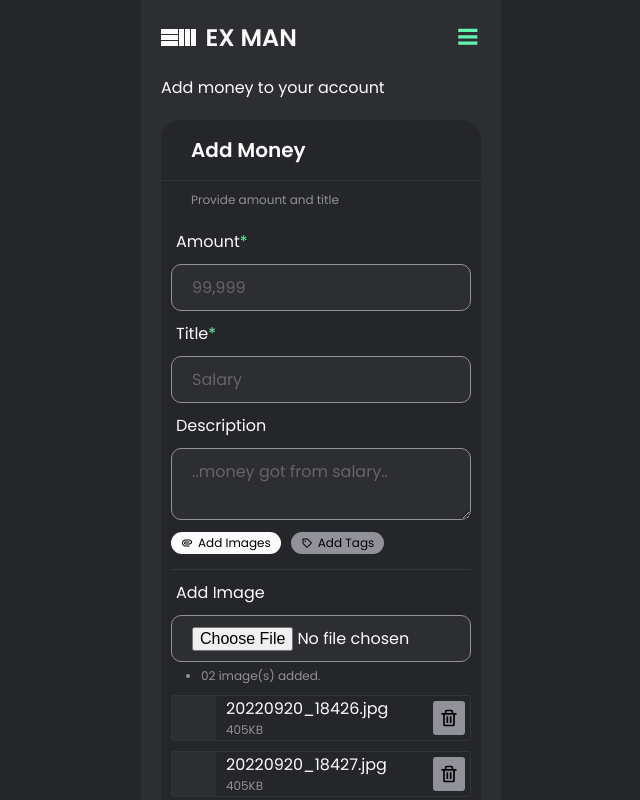
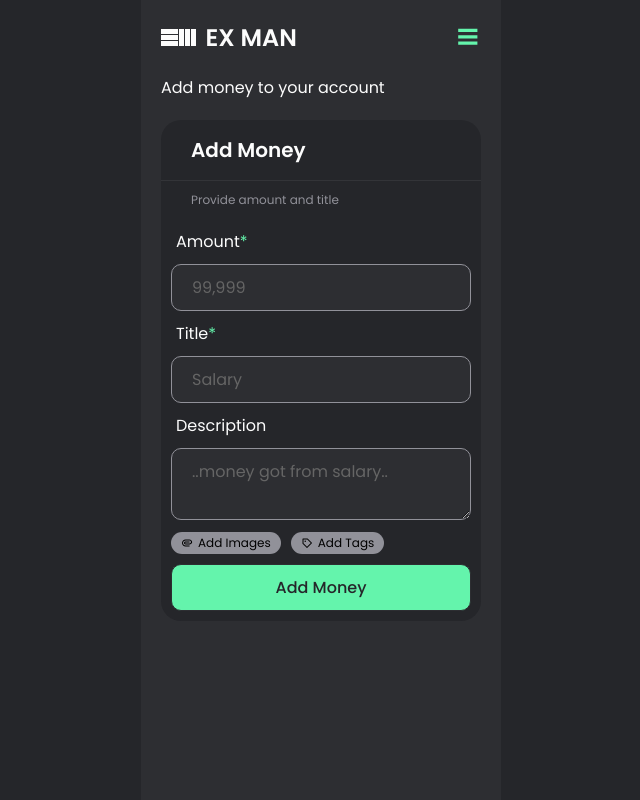
Before and after one commit to Rashed360/exman, a Next.js app: page /money in a window 1280 px wide. Shown: the whole page, without its empty margins (319-959 px from the left). Built offline with nearby package versions, Linux system fonts and the light colour scheme.

Commit message:
money page toglers

```diff
--- a/src/pages/money.js
+++ b/src/pages/money.js
@@ -1,8 +1,23 @@
 import Layout from '../components/Layout'
 import Navbar from '../components/Navbar'
 import { BiPaperclip, BiPurchaseTag, BiTrash, BiX } from 'react-icons/bi'
+import { useState } from 'react'
+import { useForm } from 'react-hook-form'
 
 const AddMoney = () => {
+	const { register, handleSubmit } = useForm()
+	const [showImages, setShowImages] = useState(false)
+	const [showTags, setShowTags] = useState(false)
+	const toggler = show => {
+		if (show === 0) {
+			setShowImages(!showImages)
+		} else {
+			setShowTags(!showTags)
+		}
+	}
+	const onSubmit = values => {
+		console.log(values)
+	}
 	return (
 		<Layout>
 			<Navbar toggleMode='' />
@@ -13,41 +28,42 @@ const AddMoney = () => {
 						<div className='heading'>
 							<h3>Add Money</h3>
 						</div>
-						<div className='content'>
+						<form className='content' onSubmit={handleSubmit(onSubmit)}>
 							<p className='title'>Provide amount and title</p>
 
 							<div className='formControl'>
 								<label htmlFor=''>
 									Amount<span>*</span>
 								</label>
-								<input type='number' placeholder='99,999' />
+								<input type='number' placeholder='99,999' {...register('amount')} />
 							</div>
 							<div className='formControl'>
 								<label htmlFor=''>
 									Title<span>*</span>
 								</label>
-								<input type='text' placeholder='Salary' />
+								<input type='text' placeholder='Salary' {...register('title')} />
 							</div>
 							<div className='formControl'>
 								<label htmlFor=''>Description</label>
-								<textarea placeholder='..money got from salary..' />
+								<textarea placeholder='..money got from salary..' {...register('description')} />
 							</div>
 
 							<div className='formGroup'>
 								<div className='formControl'>
-									<button className='mini_button active'>
+									<button className={`mini_button${showImages ? ' active' : ''}`} onClick={() => toggler(0)}>
 										<BiPaperclip />
 										Add Images
 									</button>
 								</div>
 								<div className='formControl'>
-									<button className='mini_button'>
+									<button className={`mini_button${showTags ? ' active' : ''}`} onClick={() => toggler(1)}>
 										<BiPurchaseTag />
 										Add Tags
 									</button>
 								</div>
 							</div>
 
+							{showImages && (
 								<div className='formSection'>
 									<div className='formControl'>
 										<label htmlFor=''>Add Image</label>
@@ -59,9 +75,7 @@ const AddMoney = () => {
 									<div className='formGroup vertical'>
 										<div className='display_image'>
 											<div className='image_box'>
-											<div className='image'>
-												{/* <img src='' alt='' /> */}
-											</div>
+												<div className='image'>{/* <img src='' alt='' /> */}</div>
 												<div className='text_group'>
 													<p>20220920_18426.jpg</p>
 													<p className='subTitle'>405KB</p>
@@ -73,9 +87,7 @@ const AddMoney = () => {
 										</div>
 										<div className='display_image'>
 											<div className='image_box'>
-											<div className='image'>
-												{/* <img src='' alt='' /> */}
-											</div>
+												<div className='image'>{/* <img src='' alt='' /> */}</div>
 												<div className='text_group'>
 													<p>20220920_18427.jpg</p>
 													<p className='subTitle'>405KB</p>
@@ -87,7 +99,9 @@ const AddMoney = () => {
 										</div>
 									</div>
 								</div>
+							)}
 
+							{showTags && (
 								<div className='formSection'>
 									<div className='formControl'>
 										<label htmlFor=''>Add Tags</label>
@@ -115,11 +129,14 @@ const AddMoney = () => {
 										</div>
 									</div>
 								</div>
+							)}
 
 							<div className='formControl'>
-								<button className='btn_primary'>Add Money</button>
+								<button className='btn_primary' type='submit'>
+									Add Money
+								</button>
 							</div>
-						</div>
+						</form>
 					</div>
 				</div>
 			</div>
--- a/src/styles/index.css
+++ b/src/styles/index.css
@@ -70,6 +70,7 @@
 	width: 100%;
 	background: var(--shade5);
 	border-radius: 20px;
+	padding-bottom: 10px;
 }
 .window_pane .heading {
 	display: flex;
@@ -226,6 +227,12 @@
 	color: var(--shade0);
 	background: var(--shade4);
 }
+.formControl textarea {
+	max-width: 100%;
+	min-width: 100%;
+	max-height: 125px;
+	min-height: 50px;
+}
 .formControl button.btn_primary {
 	cursor: pointer;
 	user-select: none;
```
Lines whose indentation alone changed are shown as unchanged.
